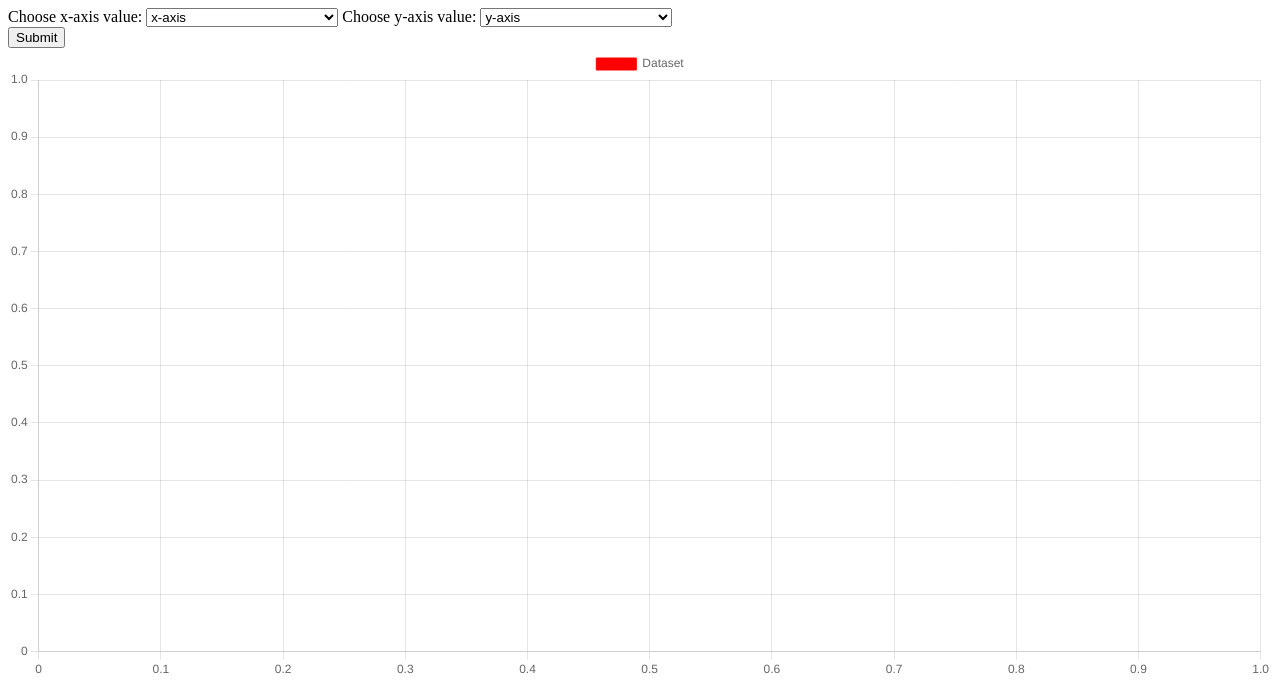
After one commit to snigui/materials, a Flask app: page /plot in a window 1280 px wide. The commit adds this page. Shown: the top 680 px of the page. Run offline with Flask 3, Linux system fonts and the light colour scheme; data that the repository does not hold is empty; some libraries are stand-ins or nearby versions.

Commit message:
Added a scatterplot html file

```diff
--- a/app.py
+++ b/app.py
@@ -13,13 +13,14 @@
 import pandas as pd
 from dash.dependencies import Input, Output
 
-
 app = Flask(__name__)
-cache = {"filters":""}
+cache = {"filters": ""}
 df = pd.DataFrame()
 available_indicators = df
-initial= table.makeTable
+initial = table.makeTable
 external_stylesheets = ['https://codepen.io/chriddyp/pen/bWLwgP.css', '/static/css/template.css']
+
+
 #
 # server = flask.Flask(__name__)
 # plot = dash.Dash(__name__, server=server, url_base_pathname='/get/', external_stylesheets=external_stylesheets)
@@ -54,7 +55,7 @@
     #     print(data)
     #     return render_template("output.html", colNames=json.dumps(colNames))
     if request.method == "GET":
-        #upon clicking submit this stuff will render
+        # upon clicking submit this stuff will render
         colNames = []
         print("from GET!")
         print("~~~~~~~~~~~~~~~~~~~~~~~~~~~~~~~~~~~~~~~~~~~~~~~~~~~~~~~~~~~~~~~~~~~~~~~~")
@@ -72,17 +73,48 @@
         tables = initial.outputTable()
         df = tables
         # cache1 = json.dumps(cache)
-        colNames = ['choose filter','ABS_wf_D', 'STAT_CC_D', 'STAT_CC_A',
-       'STAT_CC_D_An', 'STAT_CC_A_Ca', 'STAT_n', 'STAT_n_D', 'STAT_n_A',
-       'ABS_f_D', 'CT_f_conn_D', 'CT_f_conn_D_An', 'CT_f_conn_A_Ca',
-       'DISS_wf10_D', 'DISS_f10_D', 'DISS_f2_D', 'DISS_prob_reach_I', 'STAT_e',
-       'CT_e_conn', 'CT_f_e_conn', 'CT_e_D_An', 'CT_e_A_Ca', 'CT_n_D_adj_An',
-       'CT_f_D_tort1', 'CT_wtort_D', 'CT_n_A_adj_Ca', 'CT_f_A_tort1',
-       'CT_wtort_A', 'int_x', 'int_d', 'int_g', 'int_r', 'NOMALIZED_INTERFACE',
-       'jsc', 'jsc_d', 'int_r_int_d', 'int_d_int_g', 'jsc_int_d']
+        colNames = ['choose filter', 'ABS_wf_D', 'STAT_CC_D', 'STAT_CC_A',
+                    'STAT_CC_D_An', 'STAT_CC_A_Ca', 'STAT_n', 'STAT_n_D', 'STAT_n_A',
+                    'ABS_f_D', 'CT_f_conn_D', 'CT_f_conn_D_An', 'CT_f_conn_A_Ca',
+                    'DISS_wf10_D', 'DISS_f10_D', 'DISS_f2_D', 'DISS_prob_reach_I', 'STAT_e',
+                    'CT_e_conn', 'CT_f_e_conn', 'CT_e_D_An', 'CT_e_A_Ca', 'CT_n_D_adj_An',
+                    'CT_f_D_tort1', 'CT_wtort_D', 'CT_n_A_adj_Ca', 'CT_f_A_tort1',
+                    'CT_wtort_A', 'int_x', 'int_d', 'int_g', 'int_r', 'NOMALIZED_INTERFACE',
+                    'jsc', 'jsc_d', 'int_r_int_d', 'int_d_int_g', 'jsc_int_d']
         print(colNames)
+
         return render_template("output.html", colNames=json.dumps(colNames))
+    # return render_template("scatter_plot.html", table=[df.to_html(header="true")], tabledata=tabledata)
     return render_template("output.html")
+
+
+@app.route("/data.json")
+def data():
+    jsonfile = initial.returnResponse()
+    colNames = ['case_name', 'source', 'ABS_wf_D', 'STAT_CC_D', 'STAT_CC_A',
+                'STAT_CC_D_An', 'STAT_CC_A_Ca', 'STAT_n', 'STAT_n_D', 'STAT_n_A',
+                'ABS_f_D', 'CT_f_conn_D', 'CT_f_conn_D_An', 'CT_f_conn_A_Ca',
+                'DISS_wf10_D', 'DISS_f10_D', 'DISS_f2_D', 'DISS_prob_reach_I', 'STAT_e',
+                'CT_e_conn', 'CT_f_e_conn', 'CT_e_D_An', 'CT_e_A_Ca', 'CT_n_D_adj_An',
+                'CT_f_D_tort1', 'CT_wtort_D', 'CT_n_A_adj_Ca', 'CT_f_A_tort1',
+                'CT_wtort_A', 'int_x', 'int_d', 'int_g', 'int_r', 'NOMALIZED_INTERFACE',
+                'jsc', 'jsc_d', 'int_r_int_d', 'int_d_int_g', 'jsc_int_d']
+    return render_template("jsondata.html", jsonData=json.dumps(jsonfile), colNames=colNames)
+
+
+@app.route("/plot")
+def plot():
+    jsonfile = initial.returnResponse()
+    cols = ['case_name', 'source', 'ABS_wf_D', 'STAT_CC_D', 'STAT_CC_A',
+            'STAT_CC_D_An', 'STAT_CC_A_Ca', 'STAT_n', 'STAT_n_D', 'STAT_n_A',
+            'ABS_f_D', 'CT_f_conn_D', 'CT_f_conn_D_An', 'CT_f_conn_A_Ca',
+            'DISS_wf10_D', 'DISS_f10_D', 'DISS_f2_D', 'DISS_prob_reach_I', 'STAT_e',
+            'CT_e_conn', 'CT_f_e_conn', 'CT_e_D_An', 'CT_e_A_Ca', 'CT_n_D_adj_An',
+            'CT_f_D_tort1', 'CT_wtort_D', 'CT_n_A_adj_Ca', 'CT_f_A_tort1',
+            'CT_wtort_A', 'int_x', 'int_d', 'int_g', 'int_r', 'NORMALIZED_INTERFACE',
+            'jsc', 'jsc_d', 'int_r_int_d', 'int_d_int_g', 'jsc_int_d']
+
+    return render_template("scatter_plot.html", jsonData=jsonfile, colNames=cols)
     # table.makeTable.getCache([])
     # tables= table.makeTable.outputTable()
     #             # print("~~~~~~~~~~~~~~~~~~~~~~~~~~~~~~~~~~~~~~~~~~~~~~~~~~~~~~~~~~~~~~~~~~~~~~~~")
@@ -92,6 +124,8 @@
     # colNames = json.dumps(cols)
     # cache1 = json.dumps('no filters entered yet')
     # return render_template("output.html", table=[tables.to_html(header="true")], tabledata=tabledata, colNames=colNames, cache=cache1)
+
+
 @app.route("/table", methods=["GET"])
 def table():
     global cache
@@ -111,9 +145,9 @@
     #     print(df)
     #     tabledata = json.dumps(initial.getBoolData())
     #     return render_template("index.html", table=[df.to_html(header="true")], tabledata=tabledata)
-    if request.method=="GET":
-        #have filters in the URL that GET can access
-        #request.args.GET
+    if request.method == "GET":
+        # have filters in the URL that GET can access
+        # request.args.GET
         print("~~~~~~~~~~~~~~~GOT GET~~~~~~~~~~~~~~~~~~~~~")
         # print(request.args)
         # data = request.args
@@ -126,14 +160,16 @@
         initial.getCache(cache["filters"])
         tables = initial.outputTable()
         df = tables
-        print(df)
+        print(f"tables {df}")
         tabledata = json.dumps(initial.getBoolData())
         print(tabledata)
+        # return render_template("scatter_plot.html", table=[df.to_html(header="true")], tabledata=tabledata)
         return render_template("index.html", table=[df.to_html(header="true")], tabledata=tabledata)
     return render_template("index.html", table=[df.to_html(header="true")], tabledata=tabledata)
-    #serve this as iframe???
+    # serve this as iframe???
 
-@app.route("/export", methods=["GET"]) # this is a job for GET, not POST
+
+@app.route("/export", methods=["GET"])  # this is a job for GET, not POST
 def export():
     print("export clicekd???")
     df.to_csv("output/datafile.csv")
@@ -142,93 +178,96 @@
                      attachment_filename='datafile.csv',
                      as_attachment=True)
 
-plot = dash.Dash(__name__, server=app, url_base_pathname='/dash/',external_stylesheets=external_stylesheets)
+
+plot = dash.Dash(__name__, server=app, url_base_pathname='/dash/', external_stylesheets=external_stylesheets)
 
 colNames = ['ABS_wf_D', 'STAT_CC_D', 'STAT_CC_A',
-       'STAT_CC_D_An', 'STAT_CC_A_Ca', 'STAT_n', 'STAT_n_D', 'STAT_n_A',
-       'ABS_f_D', 'CT_f_conn_D', 'CT_f_conn_D_An', 'CT_f_conn_A_Ca',
-       'DISS_wf10_D', 'DISS_f10_D', 'DISS_f2_D', 'DISS_prob_reach_I', 'STAT_e',
-       'CT_e_conn', 'CT_f_e_conn', 'CT_e_D_An', 'CT_e_A_Ca', 'CT_n_D_adj_An',
-       'CT_f_D_tort1', 'CT_wtort_D', 'CT_n_A_adj_Ca', 'CT_f_A_tort1',
-       'CT_wtort_A', 'int_x', 'int_d', 'int_g', 'int_r', 'NOMALIZED_INTERFACE',
-       'jsc', 'jsc_d', 'int_r_int_d', 'int_d_int_g', 'jsc_int_d']
+            'STAT_CC_D_An', 'STAT_CC_A_Ca', 'STAT_n', 'STAT_n_D', 'STAT_n_A',
+            'ABS_f_D', 'CT_f_conn_D', 'CT_f_conn_D_An', 'CT_f_conn_A_Ca',
+            'DISS_wf10_D', 'DISS_f10_D', 'DISS_f2_D', 'DISS_prob_reach_I', 'STAT_e',
+            'CT_e_conn', 'CT_f_e_conn', 'CT_e_D_An', 'CT_e_A_Ca', 'CT_n_D_adj_An',
+            'CT_f_D_tort1', 'CT_wtort_D', 'CT_n_A_adj_Ca', 'CT_f_A_tort1',
+            'CT_wtort_A', 'int_x', 'int_d', 'int_g', 'int_r', 'NOMALIZED_INTERFACE',
+            'jsc', 'jsc_d', 'int_r_int_d', 'int_d_int_g', 'jsc_int_d']
 plot.layout = html.Div([
-                # dcc.Interval(id='dash-table', interval=10000),
-                html.Div([
-                    html.Div([
-                        dcc.Dropdown(
-                            id='xaxis-column',
-                            options=[{'label': i, 'value': i} for i in colNames],
-                            value='int_r'
-                            ),
-                        dcc.RadioItems(
-                 id='xaxis-type',
-                 options=[{'label': i, 'value': i} for i in ['Linear', 'Log']],
-                 value='Linear',
-                 labelStyle={'display': 'inline-block'}
-             )
-        ],style={'width': '48%', 'display': 'inline-block'}),
+    # dcc.Interval(id='dash-table', interval=10000),
+    html.Div([
+        html.Div([
+            dcc.Dropdown(
+                id='xaxis-column',
+                options=[{'label': i, 'value': i} for i in colNames],
+                value='int_r'
+            ),
+            dcc.RadioItems(
+                id='xaxis-type',
+                options=[{'label': i, 'value': i} for i in ['Linear', 'Log']],
+                value='Linear',
+                labelStyle={'display': 'inline-block'}
+            )
+        ], style={'width': '48%', 'display': 'inline-block'}),
 
-            html.Div([
-                dcc.Dropdown(
+        html.Div([
+            dcc.Dropdown(
                 id='yaxis-column',
                 options=[{'label': i, 'value': i} for i in colNames],
                 value='STAT_n_A'
             ),
-                dcc.RadioItems(
-                 id='yaxis-type',
-                 options=[{'label': i, 'value': i} for i in ['Linear', 'Log']],
-                 value='Linear',
-                 labelStyle={'display': 'inline-block'}
-             )
-        ],style={'width': '48%', 'float': 'right', 'display': 'inline-block'})
+            dcc.RadioItems(
+                id='yaxis-type',
+                options=[{'label': i, 'value': i} for i in ['Linear', 'Log']],
+                value='Linear',
+                labelStyle={'display': 'inline-block'}
+            )
+        ], style={'width': '48%', 'float': 'right', 'display': 'inline-block'})
     ]),
 
-            dcc.Graph(id='indicator-graphic'),
+    dcc.Graph(id='indicator-graphic'),
 
 ])
+
 
 @plot.callback(
     Output('indicator-graphic', 'figure'),
     [Input('xaxis-column', 'value'),
-    Input('yaxis-column', 'value'),
-    Input('xaxis-type', 'value'),
-    Input('yaxis-type', 'value')])
+     Input('yaxis-column', 'value'),
+     Input('xaxis-type', 'value'),
+     Input('yaxis-type', 'value')])
 def update_graph(xaxis_column_name, yaxis_column_name,
-            xaxis_type, yaxis_type):
-        dff = df
-        print("whyyyyyyyyyyyyyyyyyy")
-        print(dff.columns)
-        return {
-                'data': [dict(
-                x=dff[xaxis_column_name],
-                y=dff[yaxis_column_name],
-                text=dff['STAT_n_A'] ,
-                mode='markers',
-                marker={
-                    'size': 15,
-                    'opacity': 0.5,
-                    'line': {'width': 0.5, 'color': 'white'}
-                    }
-                    )],
-                    'layout': dict(
-                    xaxis={
-                    'title': xaxis_column_name,
-                #'type': 'linear'
-                    'type': 'linear' if xaxis_type == 'Linear' else 'log'
-                    },
-                    yaxis={
-                    'title': yaxis_column_name,
-                #'type': 'linear'
-                    'type': 'linear' if yaxis_type == 'Linear' else 'log'
-                    },
-                    margin={'l': 40, 'b': 40, 't': 10, 'r': 0},
-                    hovermode='closest'
-                    )
-                }
+                 xaxis_type, yaxis_type):
+    dff = df
+    print("whyyyyyyyyyyyyyyyyyy")
+    print(dff.columns)
+    print(f"x: {xaxis_column_name}, y: {yaxis_column_name}")
+    return {
+        'data': [dict(
+            x=dff[xaxis_column_name],
+            y=dff[yaxis_column_name],
+            text=dff['STAT_n_A'],
+            mode='markers',
+            marker={
+                'size': 15,
+                'opacity': 0.5,
+                'line': {'width': 0.5, 'color': 'white'}
+            }
+        )],
+        'layout': dict(
+            xaxis={
+                'title': xaxis_column_name,
+                # 'type': 'linear'
+                'type': 'linear' if xaxis_type == 'Linear' else 'log'
+            },
+            yaxis={
+                'title': yaxis_column_name,
+                # 'type': 'linear'
+                'type': 'linear' if yaxis_type == 'Linear' else 'log'
+            },
+            margin={'l': 40, 'b': 40, 't': 10, 'r': 0},
+            hovermode='closest'
+        )
+    }
 
 
 if __name__ == "__main__":
-    #app.run(host="localhost", port=3050, debug=True)
+    # app.run(host="localhost", port=3050, debug=True)
     plot.run_server(host="localhost", port=3050, threaded=True, debug=True)
     # plot.run_server(host="localhost", port=2000, debug=True)
--- /dev/null
+++ b/templates/scatter_plot.html
@@ -0,0 +1,276 @@
+<!DOCTYPE html>
+<html lang="en">
+<head>
+    <meta charset="UTF-8">
+    <title>Scatterplot</title>
+</head>
+<label>Choose x-axis value:
+<select class="dropdown" id="x-axis">
+<option value="">x-axis</option>
+    <option value="0">case_name</option>
+    <option value="1">source</option>
+    <option value="2">ABS_wf_D</option>
+    <option value=3>STAT_CC_D</option>
+    <option value=4>STAT_CC_A</option>
+    <option value=5>STAT_CC_A_Ca</option>
+    <option value=6>STAT_n</option>
+    <option value=7>STAT_n_D</option>
+    <option value=8>STAT_n_A</option>
+    <option value=9>ABS_f_D</option>
+    <option value=10>CT_f_conn_D</option>
+    <option value=11>CT_f_conn_D_An</option>
+    <option value=12>CT_f_conn_A_Ca</option>
+    <option value=13>DISS_wf10_D</option>
+    <option value=14>DISS_f10_D</option>
+    <option value=15>DISS_f2_D</option>
+    <option value=16>DISS_prob_reach_I</option>
+    <option value=17>STAT_e</option>
+    <option value=18>CT_e_conn</option>
+    <option value=19>CT_f_e_conn</option>
+    <option value=20>CT_e_D_An</option>
+    <option value=21>CT_e_A_Ca</option>
+    <option value=22>CT_n_D_adj_An</option>
+    <option value=23>CT_f_D_tort1</option>
+    <option value=24>CT_wtort_D</option>
+    <option value=25>CT_n_A_adj_Ca</option>
+    <option value=26>CT_f_A_tort1</option>
+    <option value=27>CT_wtort_A</option>
+    <option value=28>int_x</option>
+    <option value=29>int_d</option>
+    <option value=30>int_g</option>
+    <option value=31>int_r</option>
+    <option value=32>NORMALIZED_INTERFACE</option>
+    <option value=33>jsc</option>
+    <option value=34>jsc_d</option>
+    <option value=35>int_r_int_d</option>
+    <option value=36>int_d_int_g</option>
+    <option value=37>jsc_int_d</option>
+</select>
+</label>
+<!-- ['case_name', 'source', 'ABS_wf_D', 'STAT_CC_D', 'STAT_CC_A',
+            'STAT_CC_D_An', 'STAT_CC_A_Ca', 'STAT_n', 'STAT_n_D', 'STAT_n_A',
+            'ABS_f_D', 'CT_f_conn_D', 'CT_f_conn_D_An', 'CT_f_conn_A_Ca',
+            'DISS_wf10_D', 'DISS_f10_D', 'DISS_f2_D', 'DISS_prob_reach_I', 'STAT_e',
+            'CT_e_conn', 'CT_f_e_conn', 'CT_e_D_An', 'CT_e_A_Ca', 'CT_n_D_adj_An',
+            'CT_f_D_tort1', 'CT_wtort_D', 'CT_n_A_adj_Ca', 'CT_f_A_tort1',
+            'CT_wtort_A', 'int_x', 'int_d', 'int_g', 'int_r', 'NORMALIZED_INTERFACE',
+            'jsc', 'jsc_d', 'int_r_int_d', 'int_d_int_g', 'jsc_int_d'] -->
+<label> Choose y-axis value:
+<select class="dropdown" id="y-axis">
+<option value="">y-axis</option>
+    <option value=0>case_name</option>
+    <option value=1>source</option>
+    <option value=2>ABS_wf_D</option>
+    <option value="3">STAT_CC_D</option>
+    <option value=4>STAT_CC_A</option>
+    <option value=5>STAT_CC_A_Ca</option>
+    <option value=6>STAT_n</option>
+    <option value=7>STAT_n_D</option>
+    <option value=8>STAT_n_A</option>
+    <option value=9>ABS_f_D</option>
+    <option value=10>CT_f_conn_D</option>
+    <option value=11>CT_f_conn_D_An</option>
+    <option value=12>CT_f_conn_A_Ca</option>
+    <option value=13>DISS_wf10_D</option>
+    <option value=14>DISS_f10_D</option>
+    <option value=15>DISS_f2_D</option>
+    <option value=16>DISS_prob_reach_I</option>
+    <option value=17>STAT_e</option>
+    <option value=18>CT_e_conn</option>
+    <option value=19>CT_f_e_conn</option>
+    <option value=20>CT_e_D_An</option>
+    <option value=21>CT_e_A_Ca</option>
+    <option value=22>CT_n_D_adj_An</option>
+    <option value=23>CT_f_D_tort1</option>
+    <option value=24>CT_wtort_D</option>
+    <option value=25>CT_n_A_adj_Ca</option>
+    <option value=26>CT_f_A_tort1</option>
+    <option value=27>CT_wtort_A</option>
+    <option value=28>int_x</option>
+    <option value=29>int_d</option>
+    <option value=30>int_g</option>
+    <option value=31>int_r</option>
+    <option value=32>NORMALIZED_INTERFACE</option>
+    <option value=33>jsc</option>
+    <option value=34>jsc_d</option>
+    <option value=35>int_r_int_d</option>
+    <option value=36>int_d_int_g</option>
+    <option value=37>jsc_int_d</option>
+</select>
+</label>
+<div>
+    <input type="submit" value="Submit">
+  </div>
+<script src="https://cdn.jsdelivr.net/npm/chart.js"></script>
+<canvas id="myChart"></canvas>
+<script src="https://canvasjs.com/assets/script/canvasjs.min.js"></script>
+<div id="chartContainer" style="height: 360px; width: 100%;"></div>
+
+  <script>
+      let x_from_frontend = document.getElementById('x-axis');
+      let y_from_frontend = document.getElementById('y-axis');
+      let x = x_from_frontend.value;
+      let y = y_from_frontend.value;
+      const button = document.querySelector('input');
+      //let x; //this variable copies the value from x_from_frontend
+      //let y; //this variable copies the value from y_from_frontend
+
+      let rawInput = {{ jsonData | tojson | safe }} //returnResponse JSON string from app.py
+      const schema = {{ colNames | safe }}
+      const inputData = rawInput["data"]; //data part of the returnResponse JSON string
+      let allPointsToBeDisplayed = []; //used to display
+      //TODO: use these event listeners to take the x and y values from the inputData dataset and plot the datasets on the scatter plot.
+      //TODO: The scatter plots must have different colors.
+      //TODO: Label the axes in the graph
+      let inputData_for_x_axis = []; //make a flowchart. When does each block of code depend on? When do you need each block of code to run. Don't use a value before its properly defined
+      let inputData_for_y_axis = [];
+      button.addEventListener('click', updateButton);
+      console.log(x);
+      console.log(y);
+      x_from_frontend.addEventListener('change', ()=> {
+          //let x = event.options[event.selectedIndex].value;
+          for(let i = 0; i < inputData.length; i++){
+              console.log(x);
+              inputData_for_x_axis.push(inputData[i][x_from_frontend.value]); //values are undefined I don't understand why they are undefined
+          }
+      });
+      y_from_frontend.addEventListener('change', () => {
+          //let y = event.options[event.selectedIndex].value;
+          for (let i = 0; i < inputData.length; i++) {
+              console.log(y);
+              inputData_for_y_axis.push(inputData[i][y_from_frontend.value]); //values are undefined here too
+          }
+      });
+      function updateButton(){
+            for(let i = 0; i < inputData.length; i++){
+            let onePointToBeDisplayed = {x: inputData_for_x_axis[i], y: inputData_for_y_axis[i]}; //hence undefined coordinates and it doesn't plot the graph
+            //console.log(onePointToBeDisplayed);
+                console.log("inputData for x-axis at index " + i + " contains = " + inputData_for_x_axis[i]);
+                console.log("schema index value for x-axis" + " = " + x_from_frontend.value);
+                console.log("inputData for y-axis at index " + i + " contains = " + inputData_for_y_axis[i]);
+                 console.log("schema index value for y-axis" + " = " + y_from_frontend.value);
+                 console.log("coordinates to be displayed" + " = " + "(" + onePointToBeDisplayed.x + " , " + onePointToBeDisplayed.y + ")");
+            allPointsToBeDisplayed.push(onePointToBeDisplayed); //array is undefined.
+
+                //console.log(inputData_for_y_axis);
+                //console.log(x);
+                //console.log(y);
+        }
+      }
+
+
+      //Take the code that depends that on x or y and put it in the event handler and put its own function for both event handlers.
+
+
+
+
+      //TODO: Create one dataset for x and one dataset for y so that you can differentiate between them by using different colors
+      const data = {
+          datasets: [{ //there needs to be two datasets so that you can change color between two datasets
+                       //right now there is only one. One dataset for x-axis and one dataset for y-axis
+              label: 'Dataset',
+              pointBackgroundColor: 'red',
+                borderColor: 'red',
+                backgroundColor : 'rgba(255,0,0,0.5)',
+              data: allPointsToBeDisplayed,
+         }],
+      };
+
+      const config = {
+          type: 'scatter',
+          data: data,
+          options: {
+            scales: {
+                xAxes: [{
+                type: 'linear',
+                position: 'bottom',
+                    scaleLabel: {
+                      display: true,
+                      labelString: 'X axis label'
+                    }
+                }],
+                yAxes: [{
+                    type: 'linear',
+                position: 'bottom',
+                    scaleLabel: {
+                      display: true,
+                      labelString: 'Y axis label'
+                    }
+                }]
+            }
+        }
+      };
+      var myChart = new Chart(
+       document.getElementById('myChart'),
+    config
+  );
+</script>
+
+<!--<script>
+    var JSONData = document.getElementById("data-viz");
+</script> -->
+
+   <!--Create a div where the graph will take place-->
+<!--<script src="https://d3js.org/d3.v7.js"></script> -->
+  <!--<div id="data-viz">
+    {{ jsonData | tojson | safe }}
+</div> -->
+  <!--<script>
+//import {chart as chart1} with {values as data} from "@d3/histogram"
+      // set the dimensions and margins of the graph
+
+//var jsonElement = document.getElementById("data-viz");
+//var jsonHTML = jsonElement.outerHTML;
+//var jsonData = {jsonHTML : jsonHTML};
+//var json = JSON.stringify(jsonData);
+
+var cols = {{ colNames | safe }}
+var jsonData = {{ jsonData | tojson | safe }};
+var json = JSON.parse(jsonData);
+
+  var margin = {top: 10, right: 30, bottom: 30, left: 60},
+    width = 460 - margin.left - margin.right,
+    height = 400 - margin.top - margin.bottom;
+
+
+  // append the svg object to the body of the page
+var svg = d3.select("my_dataviz")
+  .append("svg")
+    .attr("width", width + margin.left + margin.right)
+    .attr("height", height + margin.top + margin.bottom)
+  .append("g")
+    .attr("transform",
+          "translate(" + margin.left + "," + margin.top + ")");
+
+  //Read the data
+       d3.json(json, function(data) {
+           // Add X axis
+  var x = d3.scaleLinear()
+    .domain([0, 4000])
+    .range([ 0, width ]);
+  svg.append("g")
+    .attr("transform", "translate(0," + height + ")")
+    .call(d3.axisBottom(x));
+
+  // Add Y axis
+  var y = d3.scaleLinear()
+    .domain([0, 5000])
+    .range([ height, 0]);
+  svg.append("g")
+    .call(d3.axisLeft(y));
+
+  // Add dots
+  svg.append('g')
+    .selectAll("dot")
+    .data(data)
+    .enter()
+    .append("circle")
+      .attr("cx", function (d) { return x(d.GrLivArea); } )
+      .attr("cy", function (d) { return y(d.SalePrice); } )
+      .attr("r", 1.5)
+      .style("fill", "#69b3a2")
+      });
+
+  </script> -->
+</body>
+</html>
```
Also changed, not shown: templates/index.html (+49 -1 lines).
